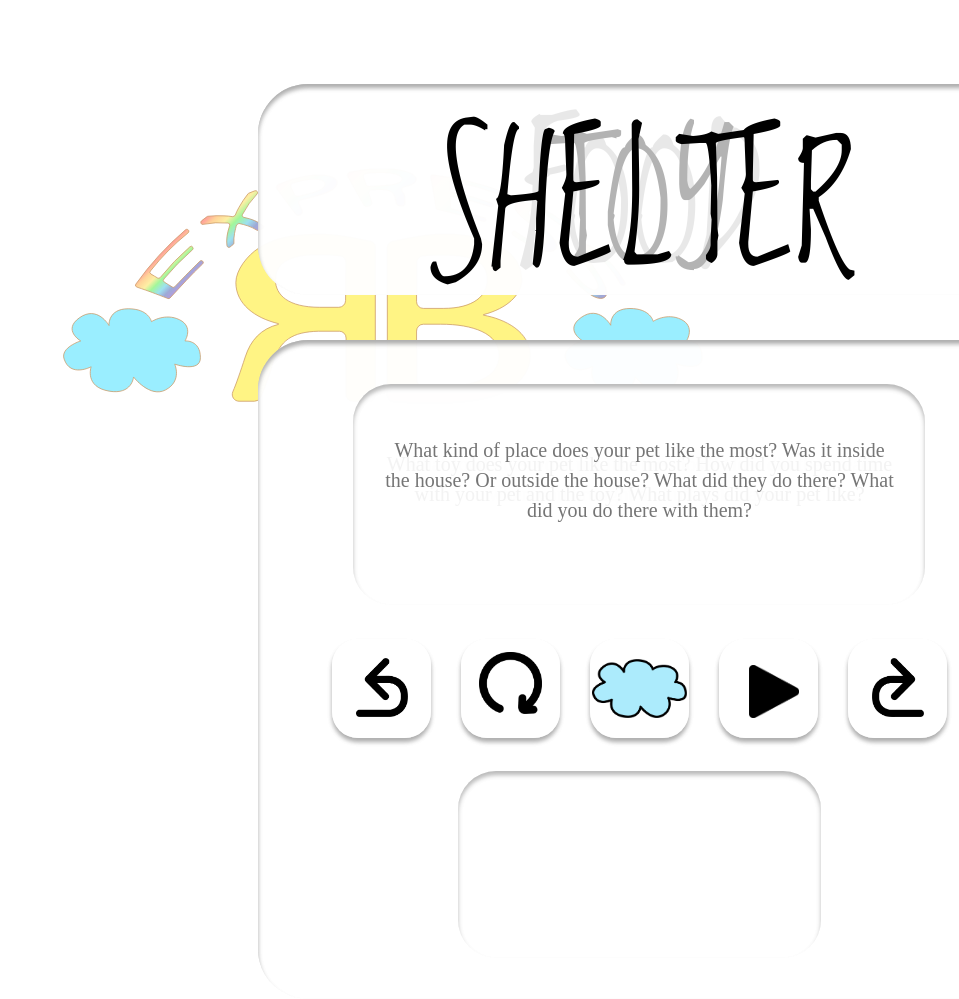
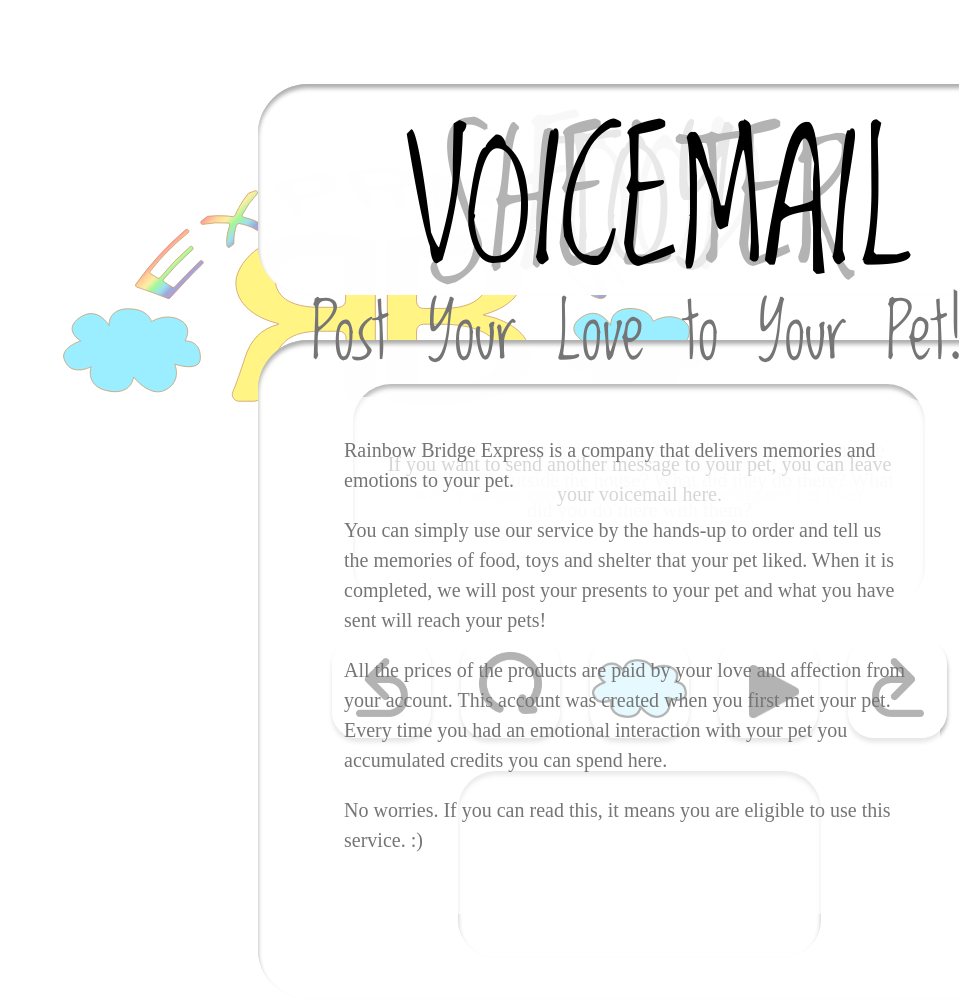
Before and after one commit to Jabst/rb, a plain HTML site: page rb/index.html in a window 1280 px wide. Shown: the top 999 px of the page, without its empty margins (321-1280 px from the left). Drawn offline with Linux system fonts and the light colour scheme.

Commit message:
more stuff

```diff
--- a/rb/index.html
+++ b/rb/index.html
@@ -118,6 +118,63 @@
 
     </div>
 
+    <div id="voicemail" class="box">
+
+        <div class="banner-rectangle"></div>
+        <div class="main-text">
+            VOICEMAIL
+        </div>
+
+        <div class="big-rectangle"></div>
+
+        <div class="text-rectangle">
+
+        </div>
+
+        <div class="description-text-voicemail">
+            If you want to send another message to your pet,
+            you can leave your voicemail here.
+        </div>
+        <div class="button-rectangle-1"></div>
+        <div class="button-rectangle-2"></div>
+        <div class="button-rectangle-3"></div>
+        <div class="button-rectangle-4"></div>
+        <div class="button-rectangle-5"></div>
+
+        <div class="back-button"></div>
+        <div class="restart-button"></div>
+        <div class="save-button"></div>
+        <div class="record-button"></div>
+        <div class="front-button"></div>
+
+        <div class="instruction-rectangle">
+
+        </div>
+
+        <div class="logo-bottom"></div>
+
+    </div>
+
+
+    <div id="intro" class="box">
+
+        <div class="logo-centered"></div>
+        <div class="important-text">Post Your Love to Your Pet!</div>
+        <div class="intro-rectangle"></div>
+        <div class="intro-text">
+            <p>Rainbow Bridge Express is a company that delivers memories and emotions to your pet.</p>
+
+            <p>You can simply use our service by the hands-up to order and tell us the memories of food, toys and shelter that your pet liked. When it is completed, we will post your presents to your pet and what you have sent will reach your pets!</p>
+
+            <p>All the prices of the products are paid by your love and affection from your account. This account was created when you first met your pet.
+                Every time you had an emotional interaction with your pet you accumulated credits you can spend here.</p>
+
+            <p>No worries.
+                If you can read this, it means you are eligible to use this service. :)</p>
+        </div>
+
+    </div>
+
 
     <script src="./lib/jquery.js"></script>
     <script src="./soundrecorder.js"></script>
--- a/rb/scripts.js
+++ b/rb/scripts.js
@@ -38,7 +38,8 @@
     audioCollection = {
         "food": null,
         "toy": null,
-        "shelter": null
+        "shelter": null,
+        "voicemail": null
     }
 
     constructor(panels, rec) {
@@ -51,7 +52,6 @@
     }
 
     zIndexAtTop() {
-        console.log(this.panelStack[0]);
         this.panels.filter( elem => elem.htmlID == this.panelStack[0] )
                     .forEach(elem => {console.log(elem); elem.setZIndex(5); elem.applyCSS();});
         this.panels.filter( elem => elem.htmlID != this.panelStack[0] )
@@ -97,6 +97,7 @@
     startRecording = () => {
         if (this.panelStack[0] != 'toy' &&
             this.panelStack[0] != 'food' &&
+            this.panelStack[0] != 'voicemail' &&
             this.panelStack[0] != 'shelter' ){
                 return;
         }
@@ -107,7 +108,8 @@
     stopRecording = () => {
         if (this.panelStack[0] != 'toy' &&
             this.panelStack[0] != 'food' &&
-            this.panelStack[0] != 'shelter' ){
+            this.panelStack[0] != 'voicemail' &&
+            this.panelStack[0] != 'shelter'  ){
                 return;
         }
         this.recordTimeElapsed = Math.round(Math.abs(this.recordStartDate.getTime() - new Date().getTime()) / 1000);
@@ -126,11 +128,13 @@
 panelFood = new Panel(0, 'food', {'background-image': 'url(./assets/background.jpg)'});
 panelToy = new Panel(0, 'toy', {'background-image': 'url(./assets/background.jpg)'});
 panelShelter = new Panel(0, 'shelter', {'background-image': 'url(./assets/background.jpg)'});
+panelVoicemail = new Panel(0, 'voicemail', {'background-image': 'url(./assets/background.jpg)'});
 panelMain = new Panel(1, 'main', {'background-image': 'url(./assets/background.jpg)'});
+panelIntro = new Panel(1, 'intro', {'background-image': 'url(./assets/background.jpg)'});
 
 rec = new AudioRecorder();
 
-panelsControl = new PanelControl([panelFood, panelShelter, panelToy, panelMain], rec);
+panelsControl = new PanelControl([panelFood, panelShelter, panelToy, panelMain, panelVoicemail, panelIntro], rec);
 
 document.addEventListener('keydown', async (event) => {
     switch (event.key) {
@@ -143,8 +147,14 @@
     case "e":
         panelsControl.addStack('shelter');
         break;
+    case "a":
+        panelsControl.addStack('voicemail');
+        break;
     case "r":
         panelsControl.addStack('main');
+        break;
+    case "s":
+        panelsControl.addStack('intro');
         break;
     case "ArrowLeft":
         panelsControl.popStack();
--- a/rb/style.css
+++ b/rb/style.css
@@ -47,6 +47,76 @@
 }
 
 .description-text-toy {
+    position: absolute;
+    width: 519px;
+    height: 90px;
+    left: 701px;
+    top: 449px;
+
+    font-family: 'Hind Vadodara';
+    font-style: normal;
+    font-weight: 400;
+    font-size: 20px;
+    line-height: 30px;
+    text-align: center;
+
+    color: #757575;
+}
+
+.important-text {
+    position: absolute;
+    width: 656px;
+    height: 129px;
+    left: 632px;
+    top: 272px;
+
+    font-family: myFirstFont;
+    font-style: normal;
+    font-weight: 400;
+    font-size: 75px;
+    line-height: 129px;
+
+    color: #757575;
+}
+
+.intro-rectangle {
+    position: absolute;
+    width: 629px;
+    height: 517px;
+    left: 632px;
+    top: 397px;
+
+    background: rgba(255, 255, 255, 0.7);
+    border-radius: 38px;
+}
+
+.intro-text {
+    position: absolute;
+    width: 563px;
+    height: 480px;
+    left: 665px;
+    top: 415px;
+
+    font-family: 'Hind Vadodara';
+    font-style: normal;
+    font-weight: 400;
+    font-size: 20px;
+    line-height: 30px;
+
+    color: #757575;
+}
+
+.logo-centered {
+    position: absolute;
+    width: 323px;
+    height: 119px;
+    left: 799px;
+    top: 126px;
+
+    background: url("./assets/icons/logo.png");
+}
+
+.description-text-voicemail {
     position: absolute;
     width: 519px;
     height: 90px;
```
